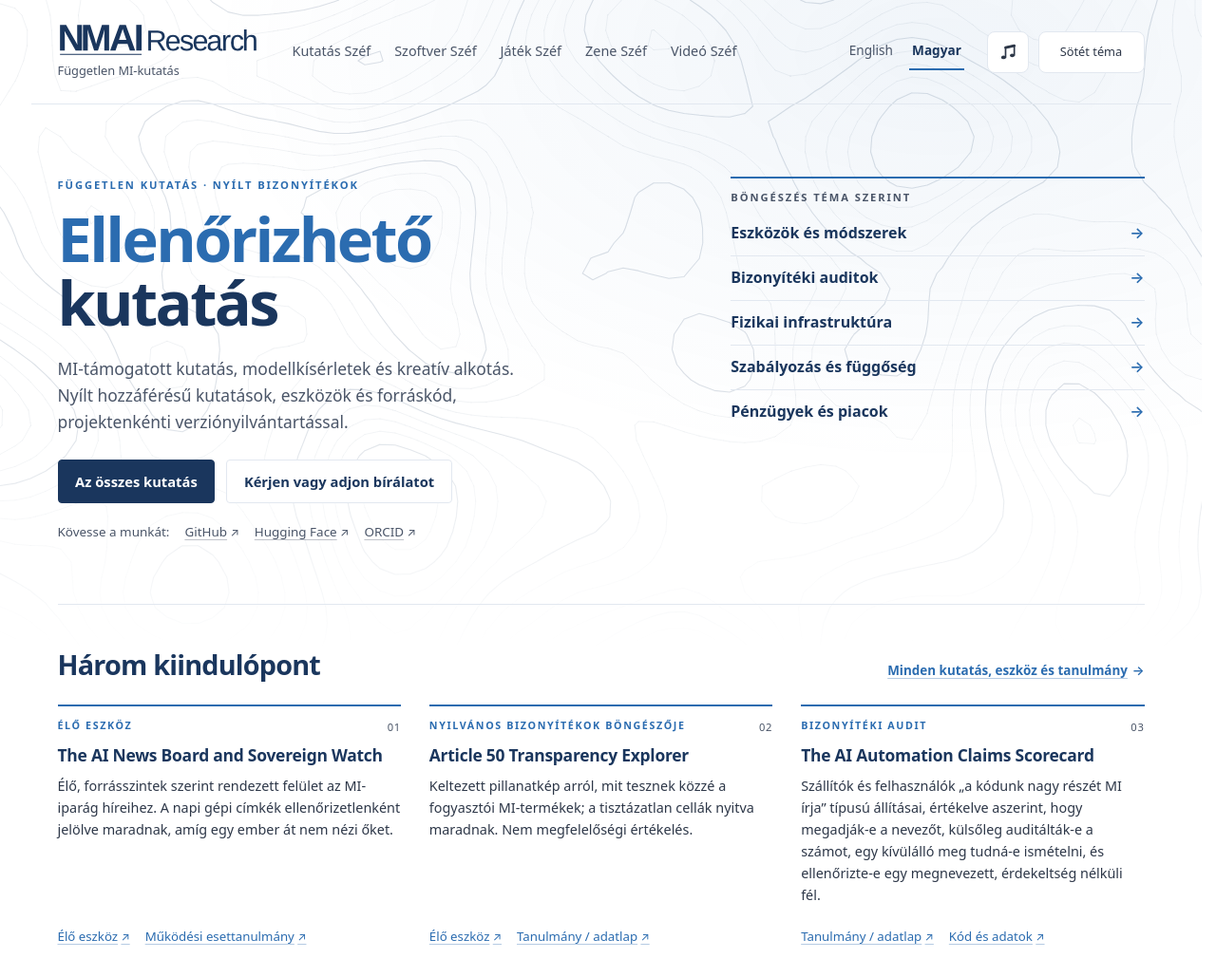
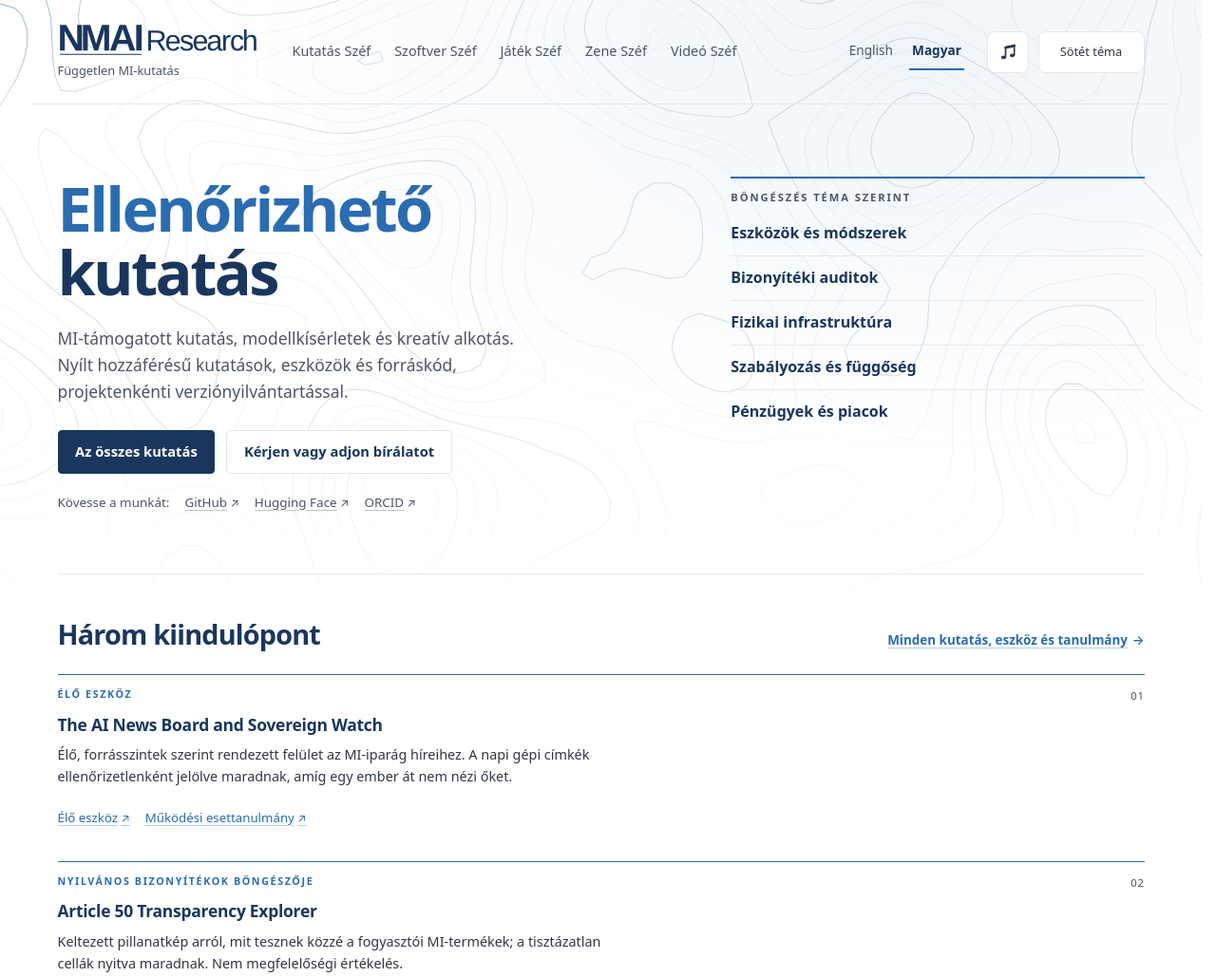
Before and after one commit to NMAIResearch/NMAIResearch.github.io, a plain HTML site: page hu/index.html in a window 1280 px wide. Shown: the top 1029 px of the page at 95% size. Drawn offline with Linux system fonts and the light colour scheme.

Commit message:
Simplify the presentation of research and Software Vault pages
Use ruled rows for the featured articles and keep their glow on hover and keyboard focus. Remove repeated lead-ins and arrows on subject links, simplify research labels and limits styling, and use the site paper colour in the light Software Vault. Apply the shared design to both languages.

Design changes prepared with OpenAI Codex.

```diff
--- a/home-music.js
+++ b/home-music.js
@@ -1,4 +1,4 @@
-// The front page's music-note button (N.'s 958): Orchestra in My Pocket plays when the button is pressed and pauses on the next press.
+// The home page music button starts playback on the first press and toggles play and pause on later presses.
 // It never starts by itself: the audio element is made inside the click handler, so nothing of the song loads before the first press.
 // The button stays hidden without this script, and where the browser says it cannot play FLAC. Its name, in the page's language, says what a press does.
 (() => {
--- a/home.css
+++ b/home.css
@@ -9,8 +9,6 @@
 /* Opening */
 .home section{padding:44px 0 50px;border-top:1px solid var(--line)}
 .home .brand-hero{display:grid;grid-template-columns:minmax(0,1.5fr) minmax(0,1fr);gap:56px;align-items:start;padding:76px 0 64px;border-top:0}
-.home .eyebrow{margin:0 0 14px;color:var(--accent);font-size:.7rem;font-weight:650;letter-spacing:.17em}
-.home .eyebrow::before{display:none}
 .brand-hero h1{max-width:11.5ch;margin:0 0 22px;color:var(--heading);font-size:clamp(2.7rem,5.1vw,4.05rem);font-weight:780;line-height:1.04;letter-spacing:-.04em}
 .brand-hero h1 .hl{color:var(--accent)}
 .brand-hero .lede{max-width:52ch;margin:0 0 26px;color:var(--muted);font-size:1.09rem;line-height:1.6}
@@ -29,9 +27,8 @@
 .hero-panel h2{margin:0 0 6px;color:var(--muted);font-size:.7rem;font-weight:650;line-height:1.5;letter-spacing:.17em;text-transform:uppercase}
 .areas{margin:0;padding:0;list-style:none}
 .areas li+li{border-top:1px solid var(--line)}
-.areas a{display:flex;align-items:center;justify-content:space-between;gap:14px;min-height:46px;padding:8px 0;color:var(--heading);font-size:1rem;font-weight:620;text-decoration:none}
-.areas a span{color:var(--accent);transition:transform .25s var(--ease,ease)}
-.areas a:hover{color:var(--accent)}.areas a:hover span{transform:translateX(4px)}
+.areas a{display:flex;align-items:center;min-height:46px;padding:8px 0;color:var(--heading);font-size:1rem;font-weight:620;text-decoration:none}
+.areas a:hover{color:var(--accent)}
 
 /* Section heads */
 .section-head{display:flex;flex-wrap:wrap;align-items:baseline;justify-content:space-between;gap:8px 16px;margin-bottom:24px}
@@ -39,11 +36,11 @@
 .section-head a{font-size:.84rem;font-weight:560}
 .section-head a::after{content:"\2192";display:inline-block;margin-left:.35em}
 
-/* Ruled cards: a thin coloured rule, a small label and number, a plain title, and no box */
-.featured{display:grid;grid-template-columns:repeat(3,minmax(0,1fr));gap:30px;counter-reset:card}
-.card{position:relative;display:flex;flex-direction:column;min-width:0;padding:12px 0 0;background:none;border:0;border-top:2px solid var(--accent);border-radius:0;counter-increment:card;--kind:var(--accent)}
+/* Featured articles form one list with thin rules. */
+.featured{display:grid;grid-template-columns:minmax(0,1fr);gap:30px;counter-reset:card}
+.card{position:relative;display:flex;flex-direction:column;min-width:0;padding:12px 0 0;background:none;border:0;border-top:1px solid var(--accent);border-radius:0;counter-increment:card;--kind:var(--accent)}
 .card::before{content:counter(card,decimal-leading-zero);position:absolute;top:13px;right:0;color:var(--muted);font-size:.7rem;font-variant-numeric:tabular-nums;letter-spacing:.06em}
-.card p{margin:0 0 16px;color:var(--text);font-size:.9rem;line-height:1.6}
+.card p{max-width:72ch;margin:0 0 16px;color:var(--text);font-size:.9rem;line-height:1.6}
 .card .kind{margin:0 30px 12px 0;color:var(--kind);font-size:.67rem;font-weight:650;line-height:1.5;letter-spacing:.15em;text-transform:uppercase}
 .card h3{margin:0 0 9px;color:var(--heading);font-size:1.09rem;font-weight:720;line-height:1.3;letter-spacing:-.014em}
 .card h3 a{color:inherit;text-decoration:none}
@@ -79,7 +76,7 @@
 .page .footer-links a{color:var(--accent)}
 
 @media(max-width:1180px){.home .brand-hero{gap:36px;padding:60px 0 52px}.featured,.duo,.principles{gap:24px}}
-@media(max-width:1040px){.home .brand-hero{grid-template-columns:1fr;gap:32px}.hero-panel{max-width:520px}.featured{grid-template-columns:1fr}.card p{max-width:62ch}.elsewhere{grid-template-columns:repeat(2,minmax(0,1fr))}}
+@media(max-width:1040px){.home .brand-hero{grid-template-columns:1fr;gap:32px}.hero-panel{max-width:520px}.card p{max-width:62ch}.elsewhere{grid-template-columns:repeat(2,minmax(0,1fr))}}
 /* Narrow */
 @media(max-width:820px){
   .home{padding:0 20px}
@@ -90,15 +87,14 @@
   .band-side .btn{flex:0 1 auto}
 }
 @media(max-width:480px){.brand-hero h1{font-size:clamp(2.6rem,12.4vw,3.3rem)}.cta-row .btn{flex:1 1 auto;justify-content:center}.card h3 a{display:block;padding:11px 0;margin:-11px 0}.follow{gap:0 18px}.follow span{flex-basis:100%}.elsewhere{grid-template-columns:1fr}.card .links a,.follow a,.band-side>a:not(.btn){min-height:44px;display:inline-flex;align-items:center}.footer-links a{display:inline-flex;align-items:center;min-height:44px}.section-head a{display:inline-flex;align-items:center;min-height:44px}}
-@media(prefers-reduced-motion:reduce){.areas a:hover span{transform:none}}
 
 /* The black front page: the front page alone in black and white, in the dark theme only and both languages; the light theme keeps the light front page, and every other page keeps its own palette.
    Set by the class home-black on the front pages' root element, keyed to the dark theme as each vault's dark palette is in portfolio.css (the theme button's choice, or the system's when no choice is saved).
    The dark theme's own logo rule in portfolio.css shows the light-on-dark logo. Text on black: body 12.04:1, headings 14.88:1, quiet text 7.65:1, links and the highlight 21:1, the logo 17.03:1. */
 :root.home-black[data-theme="dark"]{color-scheme:dark;--bg:#000;--surface:#0f0f0f;--raised:#151515;--tag:#151515;--text:#c4c4c4;--muted:#9c9c9c;--line:#2b2b2b;--accent:#fff;--heading:#d9d9d9;--field-rgb:255,255,255;--field-alpha:.06;--field-major-alpha:.12;--field-lens-rgb:255,255,255;--field-lens-alpha:.5;--field-glow:rgba(255,255,255,.05);--glass:rgba(0,0,0,.72);--shadow:0 1px 2px rgba(0,0,0,.6),0 14px 30px -16px rgba(0,0,0,.9)}
 @media(prefers-color-scheme:dark){:root.home-black:not([data-theme="light"]){color-scheme:dark;--bg:#000;--surface:#0f0f0f;--raised:#151515;--tag:#151515;--text:#c4c4c4;--muted:#9c9c9c;--line:#2b2b2b;--accent:#fff;--heading:#d9d9d9;--field-rgb:255,255,255;--field-alpha:.06;--field-major-alpha:.12;--field-lens-rgb:255,255,255;--field-lens-alpha:.5;--field-glow:rgba(255,255,255,.05);--glass:rgba(0,0,0,.72);--shadow:0 1px 2px rgba(0,0,0,.6),0 14px 30px -16px rgba(0,0,0,.9)}}
-/* The music-note button (N.'s 958): beside the theme button, in its border, corner and ground, and only the page's own colours, so it follows both themes.
-   The pause sign and the accent border show while the song plays. The caption under the header appears at the first press and carries the song's licence. */
+/* The music button sits beside the theme control and uses the same border, corners and page colours.
+   The pause icon and accent border show during playback. The caption appears on the first press and gives the track licence. */
 .header-tools{display:flex;align-items:center;gap:10px}
 .music-toggle-btn{display:inline-flex;align-items:center;justify-content:center;width:44px;height:44px;min-height:44px;padding:0;color:var(--text);transition:border-color .2s var(--ease,ease)}
 .music-toggle-btn svg{display:block;width:20px;height:20px}
@@ -111,8 +107,33 @@
 @media(max-width:620px){.music-caption{padding:0 20px}}
 @media(prefers-reduced-motion:reduce){.music-toggle-btn{transition:none}}
 
-/* The cards' glow (N.'s 963), after the Music Vault's: on the pointer, or when a link in the card has keyboard focus, a faint ground and a ring in the page's accent,
-   white on the black front page and blue on the light one. These cards have no box, so the glow is drawn round them by shadows alone, and their size and the layout stay as they are. */
-.home .card,.home .band{--a:var(--accent);transition:box-shadow .25s var(--ease,ease),background-color .25s var(--ease,ease)}
-.home .card:hover,.home .card:focus-within,.home .band:hover,.home .band:focus-within{background-color:color-mix(in srgb,var(--a) 7%,var(--bg));box-shadow:0 0 0 14px color-mix(in srgb,var(--a) 7%,var(--bg)),0 0 0 15px color-mix(in srgb,var(--a) 45%,transparent),0 18px 46px -16px color-mix(in srgb,var(--a) 70%,transparent)}
-@media(prefers-reduced-motion:reduce){.home .card,.home .band{transition:none}}
+/* Featured rows get an accent glow on hover and when a link in the row has focus. */
+.home .featured > .card {
+  isolation: isolate;
+}
+.home .featured > .card::after {
+  --glow-fill: color-mix(in srgb, var(--accent) 7%, var(--bg));
+  content: "";
+  position: absolute;
+  inset: 6px 0 0;
+  z-index: -1;
+  pointer-events: none;
+  opacity: 0;
+  box-shadow:
+    inset 0 0 0 50vw var(--glow-fill),
+    0 0 0 3px var(--glow-fill),
+    0 0 0 4px color-mix(in srgb, var(--accent) 45%, transparent);
+  transition: opacity .25s var(--ease, ease);
+}
+.home .featured > .card:hover::after,
+.home .featured > .card:focus-within::after {
+  opacity: 1;
+}
+@media (prefers-reduced-motion: reduce) {
+  .home .featured > .card::after { transition: none; }
+}
+
+/* The Take part links have a tinted panel on hover and keyboard focus. */
+.home .band{--a:var(--accent);transition:box-shadow .25s var(--ease,ease),background-color .25s var(--ease,ease)}
+.home .band:hover,.home .band:focus-within{background-color:color-mix(in srgb,var(--a) 7%,var(--bg));box-shadow:0 0 0 14px color-mix(in srgb,var(--a) 7%,var(--bg)),0 0 0 15px color-mix(in srgb,var(--a) 45%,transparent),0 18px 46px -16px color-mix(in srgb,var(--a) 70%,transparent)}
+@media(prefers-reduced-motion:reduce){.home .band{transition:none}}
--- a/hu/index.html
+++ b/hu/index.html
@@ -37,7 +37,6 @@
 <main class="home" id="start">
 <section class="brand-hero" aria-labelledby="home-title" data-survey-field>
 <div class="hero-copy">
-<p class="eyebrow">Független kutatás · Nyílt bizonyítékok</p>
 <h1 id="home-title"><span class="hl">Ellenőrizhető</span> kutatás</h1>
 <p class="lede">MI-támogatott kutatás, modellkísérletek és kreatív alkotás. Nyílt hozzáférésű kutatások, eszközök és forráskód, projektenkénti verziónyilvántartással.</p>
 <div class="cta-row">
@@ -52,11 +51,11 @@
 <nav class="hero-panel" aria-labelledby="subjects-title">
 <h2 id="subjects-title">Böngészés téma szerint</h2>
 <ul class="areas">
-<li><a href="research.html?subject=tools">Eszközök és módszerek<span aria-hidden="true">→</span></a></li>
-<li><a href="research.html?subject=audit">Bizonyítéki auditok<span aria-hidden="true">→</span></a></li>
-<li><a href="research.html?subject=infra">Fizikai infrastruktúra<span aria-hidden="true">→</span></a></li>
-<li><a href="research.html?subject=gov">Szabályozás és függőség<span aria-hidden="true">→</span></a></li>
-<li><a href="research.html?subject=markets">Pénzügyek és piacok<span aria-hidden="true">→</span></a></li>
+<li><a href="research.html?subject=tools">Eszközök és módszerek</a></li>
+<li><a href="research.html?subject=audit">Bizonyítéki auditok</a></li>
+<li><a href="research.html?subject=infra">Fizikai infrastruktúra</a></li>
+<li><a href="research.html?subject=gov">Szabályozás és függőség</a></li>
+<li><a href="research.html?subject=markets">Pénzügyek és piacok</a></li>
 </ul>
 </nav>
 </section>
```
Also changed, not shown: hu/research.html (+1 -1 lines), index.html (+5 -6 lines), portfolio.css (+8 -8 lines), research.html (+1 -1 lines).
